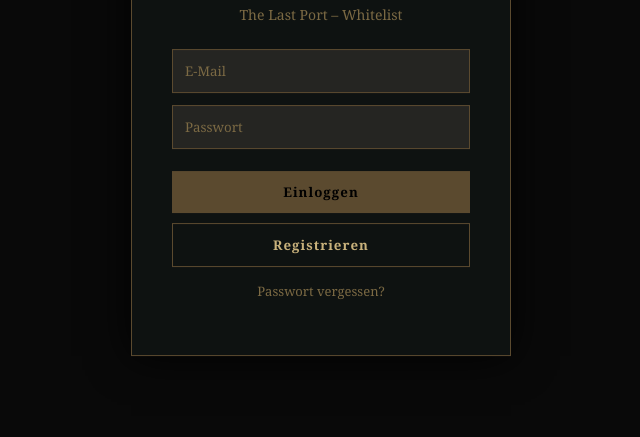
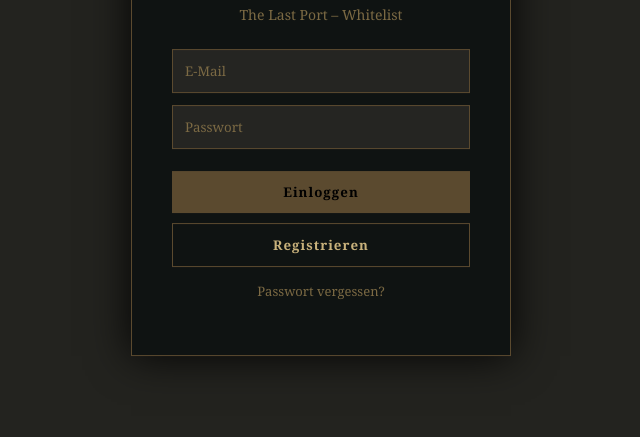
Before and after one commit to thelastportscum-collab/thelastportWhitelist, a plain HTML site: page index.html in a window 1280 px wide. Shown: the part 363-800 px from the top of the page, without its empty margins (319-959 px from the left). Drawn offline with Linux system fonts and the light colour scheme.

Commit message:
Update style.css

```diff
--- a/style.css
+++ b/style.css
@@ -6,7 +6,7 @@
 body {
     margin: 0;
     height: 100vh;
-    background: #252522;
+    background: #8b8b7d;
 }
 
 .overlay {
```
